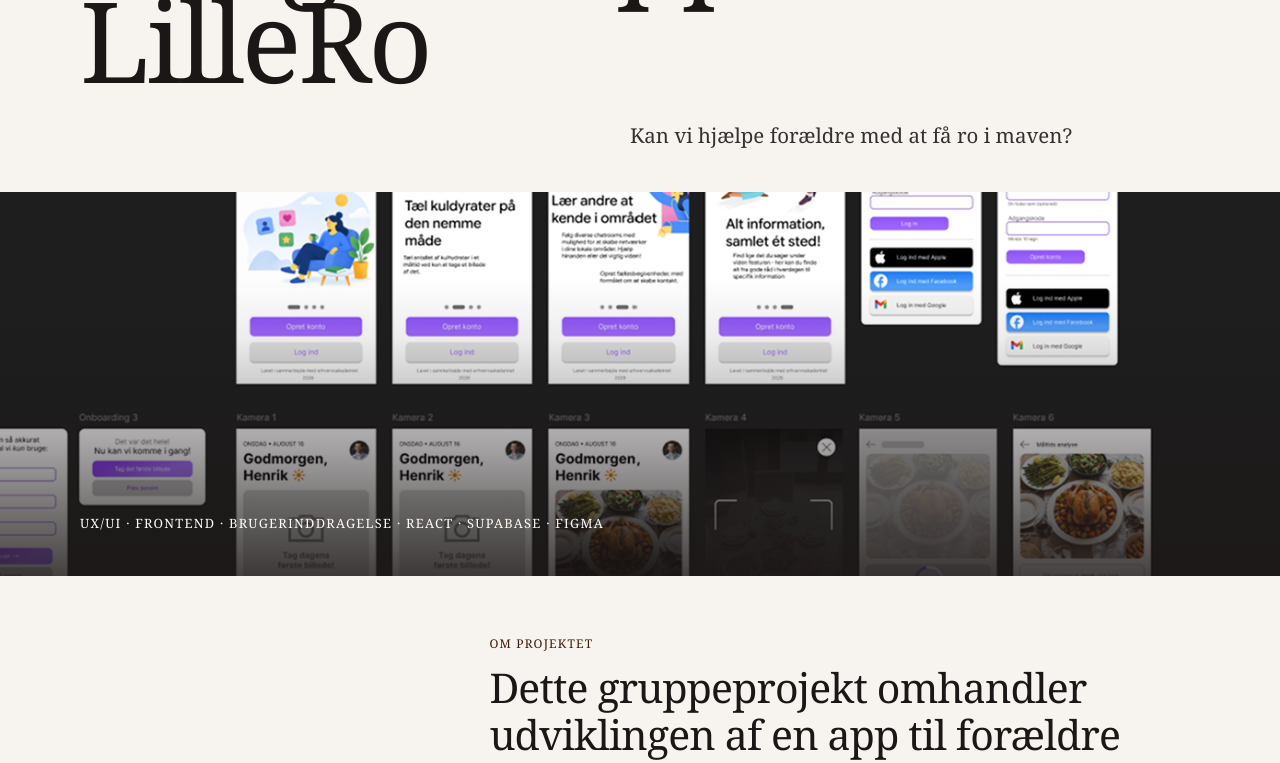
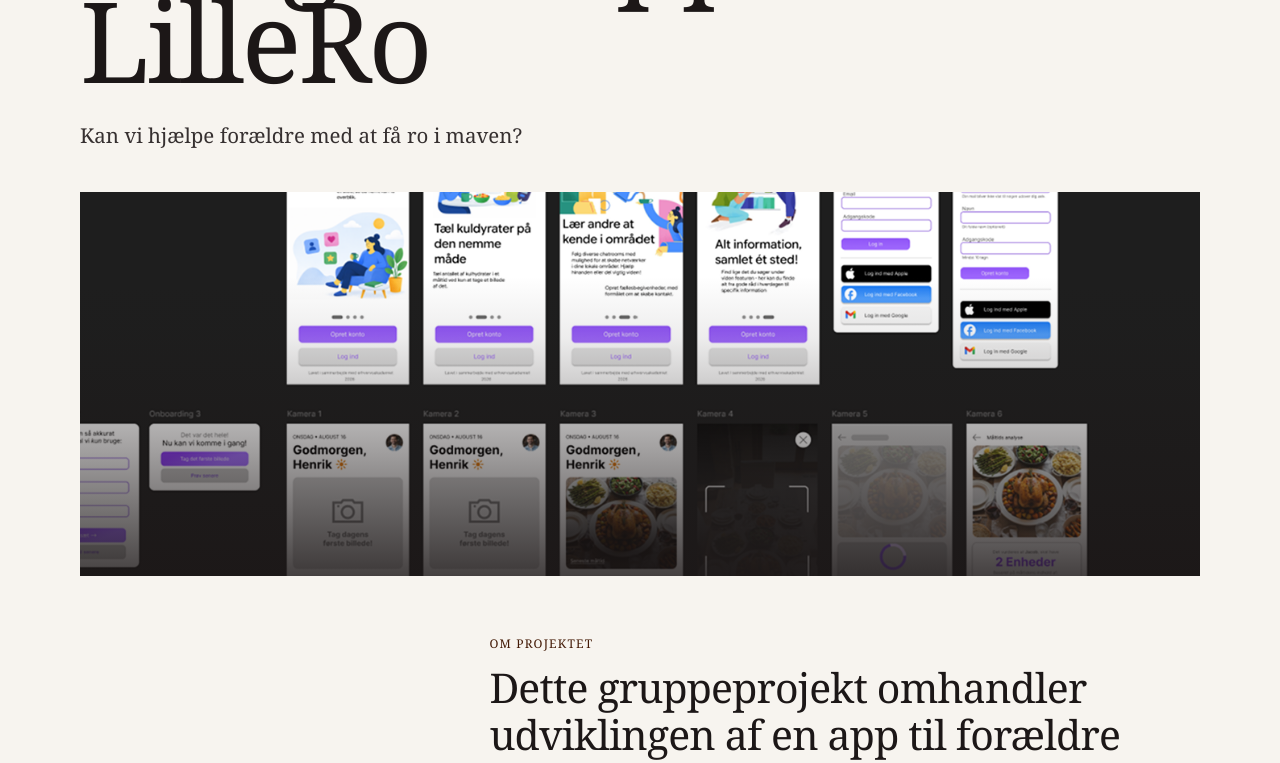
Before and after one commit to Line-jpg/line-jpg.github.io, a React (Vite) app: page /projects/LilleRo in a window 1280 px wide. Shown: the part 600-1363 px from the top of the page. Built offline with nearby package versions, Linux system fonts and the light colour scheme; a web font is replaced by a local one.

Commit message:
visuel opdatering på tekst i projectpage

```diff
--- a/src/data/projects.js
+++ b/src/data/projects.js
@@ -42,7 +42,7 @@ const projects = [
     category: "UX/UI · Brugertest · Figma",
     intro: "En onboarding-proces for kunder af Vuuh.",
     description: "KOMMER SNART.",
-    services: "",
+    services: "UX/UI · Brugertest · Figma",
     collaboration: "",
     tools: "",
     cover: asset("vuuhMockUp.png"),
@@ -146,8 +146,7 @@ const projects = [
     slug: "LilleRo",
     title: "Idéudvikling og design af appen LilleRo",
     year: "2026",
-    category:
-      "UX/UI · Frontend · Brugerinddragelse · React · Supabase · Figma",
+    category: "UX/UI · Frontend · Brugerinddragelse · React · Supabase · Figma",
     intro: "Kan vi hjælpe forældre med at få ro i maven?",
     description:
       "Dette gruppeprojekt omhandler udviklingen af en app til forældre med børn, der har type 1 diabetes. Formålet med app'en er at gøre hverdagen mere overskuelig for familier, som ofte står med mange praktiske og mentale udfordringer i forbindelse med sygdommen.",
--- a/src/pages/ProjectPage.jsx
+++ b/src/pages/ProjectPage.jsx
@@ -13,7 +13,7 @@ function ProjectPage() {
   const index = projects.findIndex((item) => item.slug === slug);
   const project = projects[index];
 
-  // Start øverst, også når man går videre til næste projekt.
+  // Start øverst, når man åbner et projekt.
   useEffect(() => {
     window.scrollTo(0, 0);
   }, [slug]);
@@ -31,11 +31,10 @@ function ProjectPage() {
     );
   }
 
-  const nextProject = projects[index + 1];
   const number = String(index + 1).padStart(2, "0");
 
   const facts = [
-    { label: "Discipliner", value: project.services },
+    { label: "Fremgangsmåder", value: project.services },
     { label: "Projektform", value: project.collaboration },
     { label: "Værktøjer", value: project.tools },
   ].filter((fact) => hasText(fact.value));
@@ -85,9 +84,7 @@ function ProjectPage() {
               alt={project.coverAlt || project.title}
             />
             {hasText(project.category) && (
-              <div className={styles.coverOverlay}>
-                <span>{project.category}</span>
-              </div>
+              <div className={styles.coverOverlay}></div>
             )}
           </div>
         </div>
@@ -198,12 +195,12 @@ function ProjectPage() {
       )}
 
       <Link
-        className={styles.next}
-        to={nextProject ? `/projects/${nextProject.slug}` : "/"}
-        state={nextProject ? undefined : { scrollTo: "projekter" }}
+        className={styles.overviewLink}
+        to="/"
+        state={{ scrollTo: "projekter" }}
       >
-        <span>{nextProject ? "Næste projekt" : "Tilbage til oversigten"}</span>
-        <strong>{nextProject ? nextProject.title : "Alle projekter"} →</strong>
+        <span>Tilbage til oversigten</span>
+        <strong>Alle projekter →</strong>
       </Link>
     </article>
   );
--- a/src/pages/ProjectPage.module.css
+++ b/src/pages/ProjectPage.module.css
@@ -49,7 +49,7 @@
 
 .hero > p {
   max-width: 570px;
-  margin: 0 0 0 auto;
+  margin: 0;
   color: var(--muted);
   font-size: clamp(1.05rem, 1.6vw, 1.35rem);
   line-height: 1.5;
@@ -57,7 +57,8 @@
 
 /* Cover */
 .cover {
-  width: 100%;
+  width: min(var(--max), calc(100% - 48px));
+  margin: auto;
   height: clamp(280px, 48svh, 560px);
   overflow: hidden;
 }
@@ -77,7 +78,7 @@
 .coverOverlay {
   position: absolute;
   inset: 0;
-  padding: 32px max(24px, calc((100vw - var(--max)) / 2));
+  padding: 32px;
   display: flex;
   flex-direction: column;
   justify-content: flex-end;
@@ -104,7 +105,7 @@
 
 .coverGraphic {
   height: 100%;
-  padding: 32px max(24px, calc((100vw - var(--max)) / 2));
+  padding: 32px;
   display: flex;
   flex-direction: column;
   justify-content: space-between;
@@ -303,8 +304,8 @@
   color: rgba(247, 244, 239, 0.8);
 }
 
-/* Næste projekt */
-.next {
+/* Tilbage til oversigten */
+.overviewLink {
   padding: 70px max(24px, calc((100vw - var(--max)) / 2));
   display: flex;
   flex-direction: column;
@@ -312,14 +313,14 @@
   text-decoration: none;
 }
 
-.next span {
+.overviewLink span {
   color: var(--accent);
   font-size: 0.8rem;
   letter-spacing: 0.1em;
   text-transform: uppercase;
 }
 
-.next strong {
+.overviewLink strong {
   margin-top: 14px;
   color: var(--strong);
   font-family: var(--serif);
@@ -368,6 +369,15 @@
     font-size: clamp(3rem, 15vw, 5rem);
   }
 
+  .cover {
+    width: calc(100% - 32px);
+  }
+
+  .coverOverlay,
+  .coverGraphic {
+    padding: 24px;
+  }
+
   .overview,
   .storySection,
   .reflection {
@@ -396,7 +406,7 @@
     padding: 60px 16px;
   }
 
-  .next {
+  .overviewLink {
     padding: 58px 16px;
   }
 }
```
